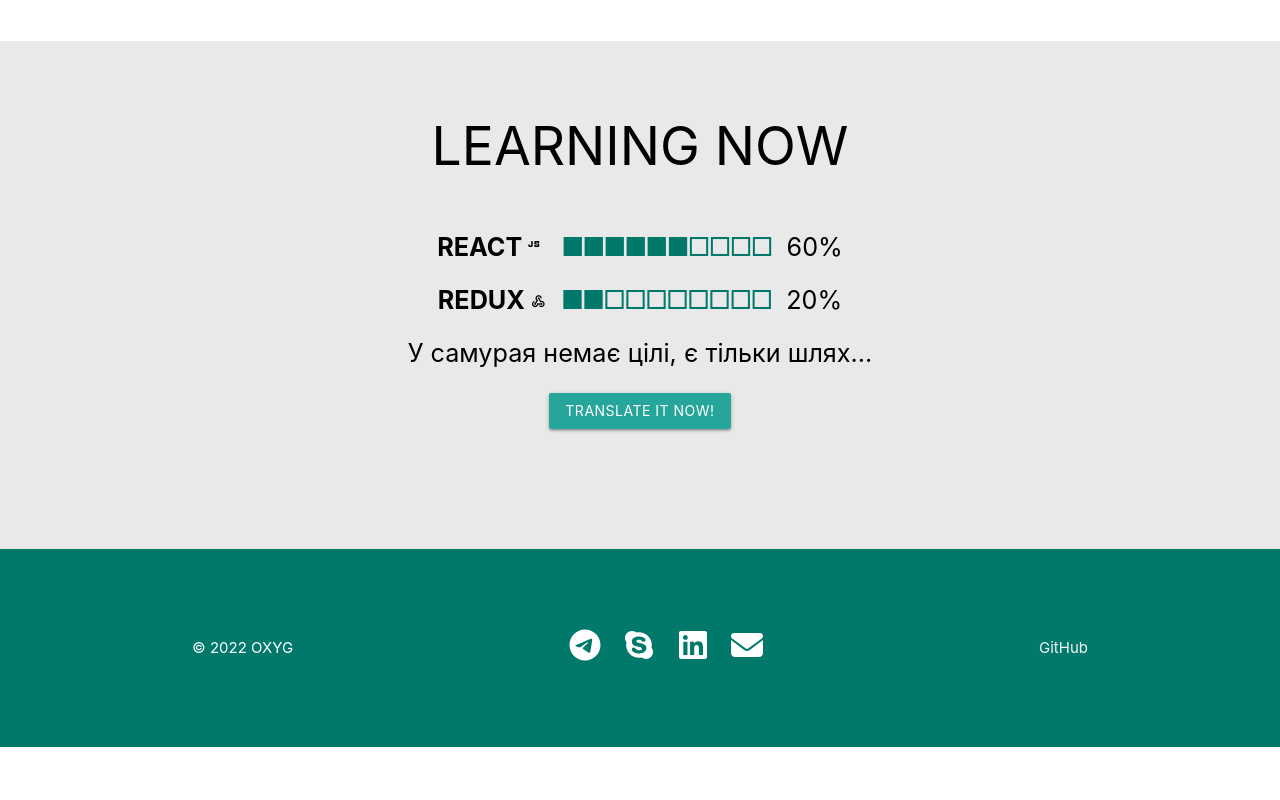
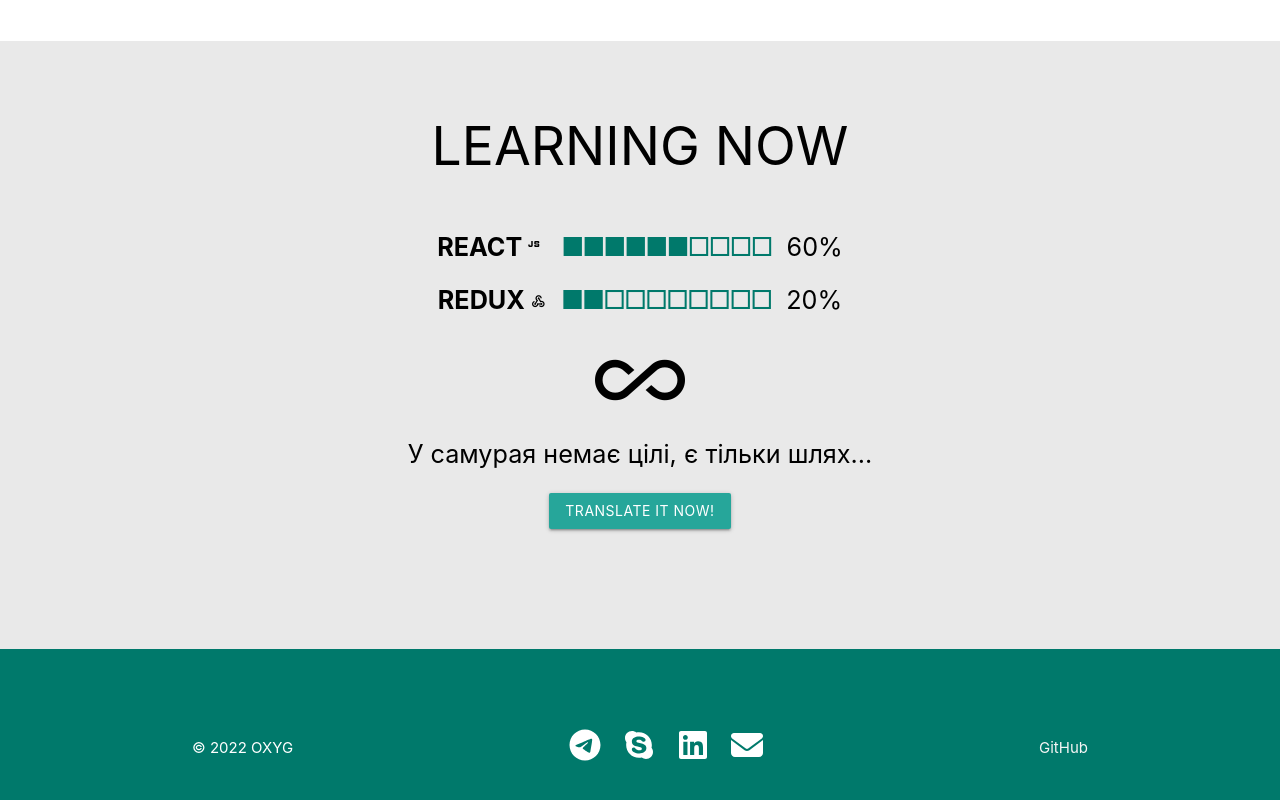
Before and after one commit to oxymc/portfolio, a React (Create React App) app: page / in a window 1280 px wide. Shown: the part 1926-2726 px from the top of the page. Before the commit the page ends 2673 px from the top, so only its background shows below. Built offline with nearby package versions, Linux system fonts and the light colour scheme.

Commit message:
changed  styles

```diff
--- a/src/components/LearningItem.jsx
+++ b/src/components/LearningItem.jsx
@@ -9,8 +9,7 @@ const progress = {
     },
     redux: {
         filled: "■".repeat(2),
-        empty: "□".repeat(8),
-        ico: "./redux.svg"
+        empty: "□".repeat(8)
     }
 }
 
--- a/src/components/Way.jsx
+++ b/src/components/Way.jsx
@@ -12,6 +12,7 @@ const Way = ({translate, isTranslated}) => {
                 <h2>{title}</h2>
                 <LearningItem />
                 <div className="col s12">
+                    <i className="large material-icons">all_inclusive</i>
                     <font>{text}</font>
                 </div>
                 {!isTranslated ?
```
